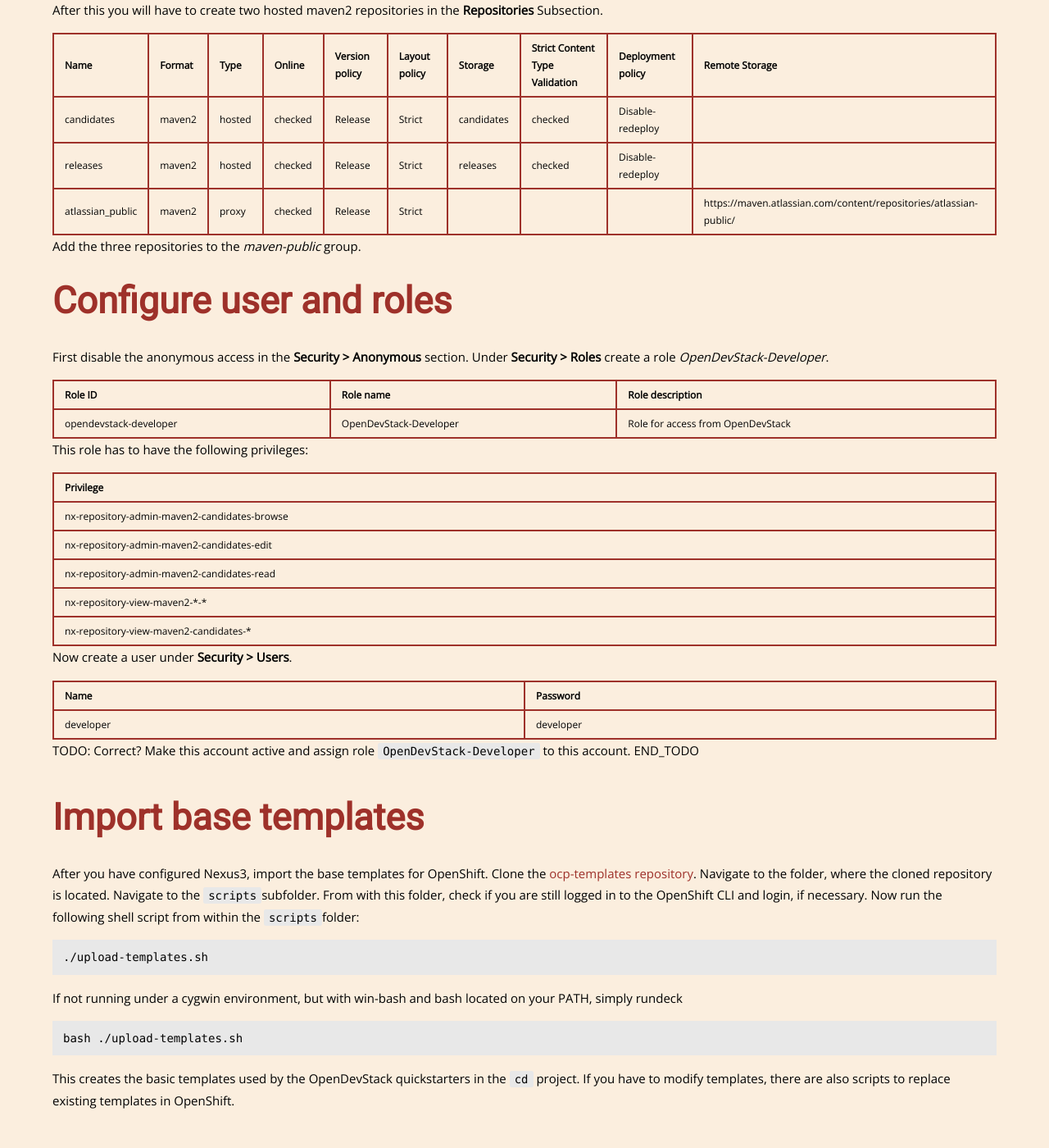
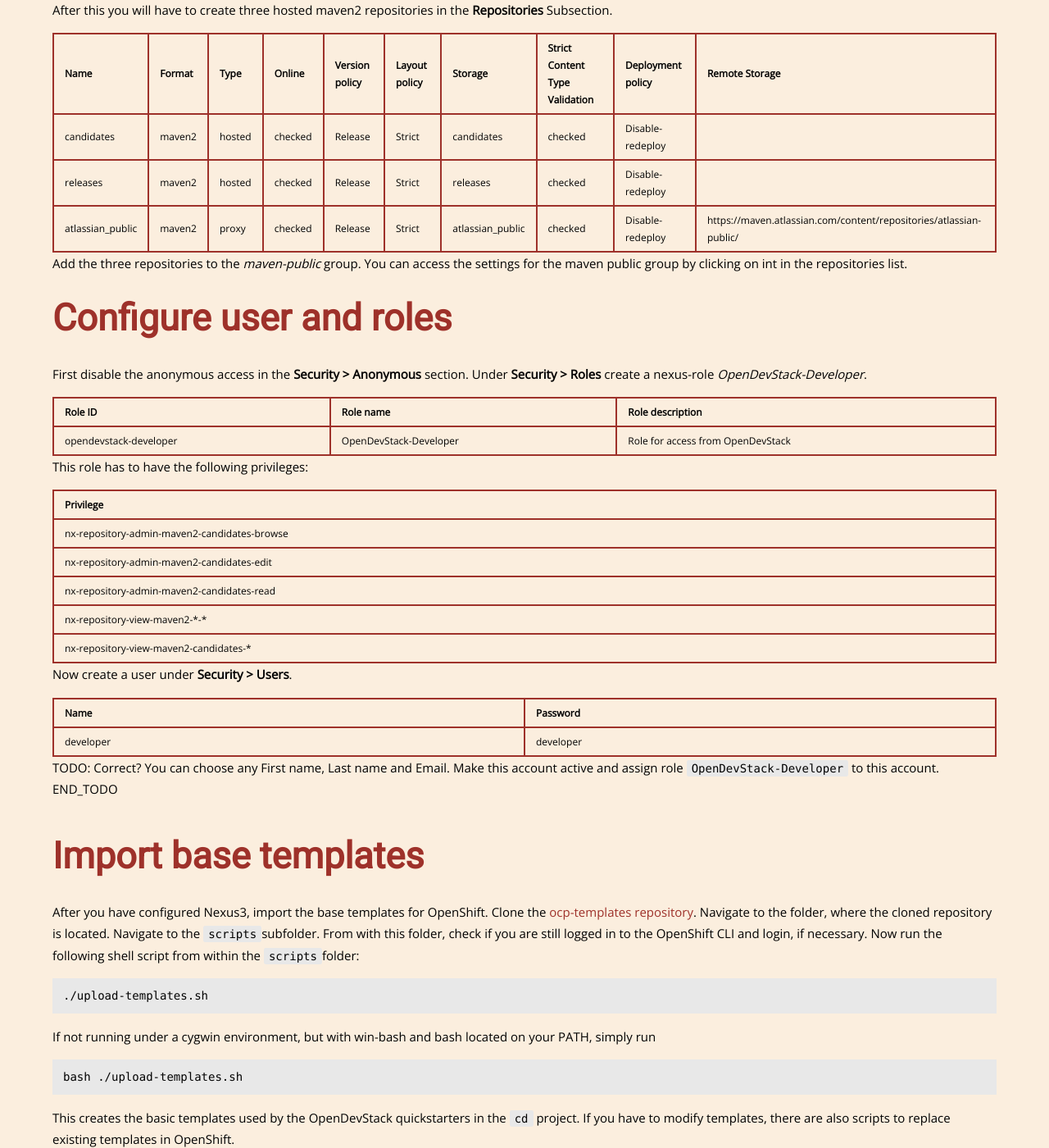
Before and after one commit to opendevstack/opendevstack.github.io, a Jekyll site: the page built from doc/getting-started.md, in a window 1280 px wide and 1400 px high, scrolled down 17534 px. Shown: the whole window at 82% size. Built offline with Jekyll 4.4.1, drawn with Linux system fonts in a browser that asks for light colours; nearby versions of some CDN libraries; our own code applies the rules of GitHub Pages for plain Markdown files; some of the changed text lies outside the part shown.

Commit message:
fixed typos and added details for nexus configuration

````diff
--- a/doc/getting-started.md
+++ b/doc/getting-started.md
@@ -526,8 +526,9 @@
 Login with the default credentials for Nexus3 `admin` `admin123`
 
 ##### Configure repositories
-Open the **Server administration and configuration** menu.
-Now create two Blob Stores.
+Open the **Server administration and configuration** menu
+by clicking the gear icon in the top bar.
+Now create three Blob Stores.
 
 | Type | Name             | Path                               |
 | ---- | ---------------- | ---------------------------------- |
@@ -535,19 +536,20 @@
 | File | releases         | /nexus-data/blobs/releases         |
 | File | atlassian_public | /nexus-data/blobs/atlassian_public |
 
-After this you will have to create two hosted maven2 repositories in the **Repositories** Subsection.
+After this you will have to create three hosted maven2 repositories in the **Repositories** Subsection.
 
 | Name             | Format | Type   | Online  | Version policy | Layout policy | Storage    | Strict Content Type Validation | Deployment policy | Remote Storage                                                     |
 | ---------------- | ------ | ------ | ------- | -------------- | ------------- | ---------- | ------------------------------ | ----------------- | ------------------------------------------------------------------ |
 | candidates       | maven2 | hosted | checked | Release        | Strict        | candidates | checked                        | Disable-redeploy  |                                                                    |
 | releases         | maven2 | hosted | checked | Release        | Strict        | releases   | checked                        | Disable-redeploy  |                                                                    |
-| atlassian_public | maven2 | proxy  | checked | Release        | Strict        |            |                                |                   | https://maven.atlassian.com/content/repositories/atlassian-public/ |
+| atlassian_public | maven2 | proxy  | checked | Release        | Strict        | atlassian_public  | checked                 | Disable-redeploy  | https://maven.atlassian.com/content/repositories/atlassian-public/ |
 
 Add the three repositories to the *maven-public* group.
+You can access the settings for the maven public group by clicking on int in the repositories list.
 
 ##### Configure user and roles
 First disable the anonymous access in the **Security > Anonymous** section.
-Under **Security > Roles** create a role *OpenDevStack-Developer*.
+Under **Security > Roles** create a nexus-role *OpenDevStack-Developer*.
 
 | Role ID                | Role name              | Role description                  |
 | ---------------------- | ---------------------- | --------------------------------- |
@@ -570,6 +572,7 @@
 | developer | developer |
 
 TODO: Correct?
+You can choose any First name, Last name and Email.
 Make this account active and assign role `OpenDevStack-Developer` to this account.
 END_TODO
 
@@ -583,7 +586,7 @@
 ```
 ./upload-templates.sh
 ```
-If not running under a cygwin environment, but with win-bash and bash located on your PATH, simply rundeck
+If not running under a cygwin environment, but with win-bash and bash located on your PATH, simply run
 ```
 bash ./upload-templates.sh
 ```
````
